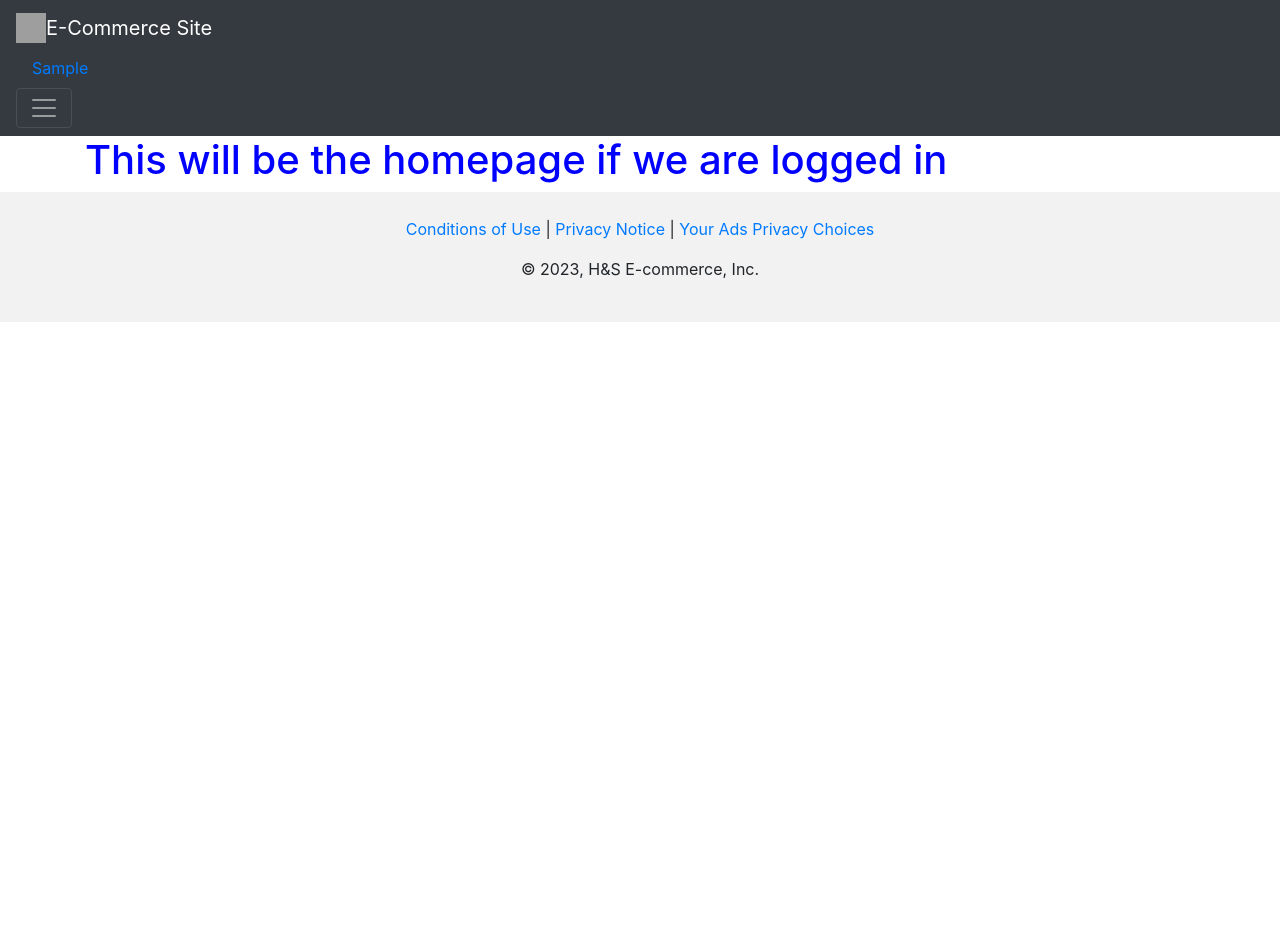
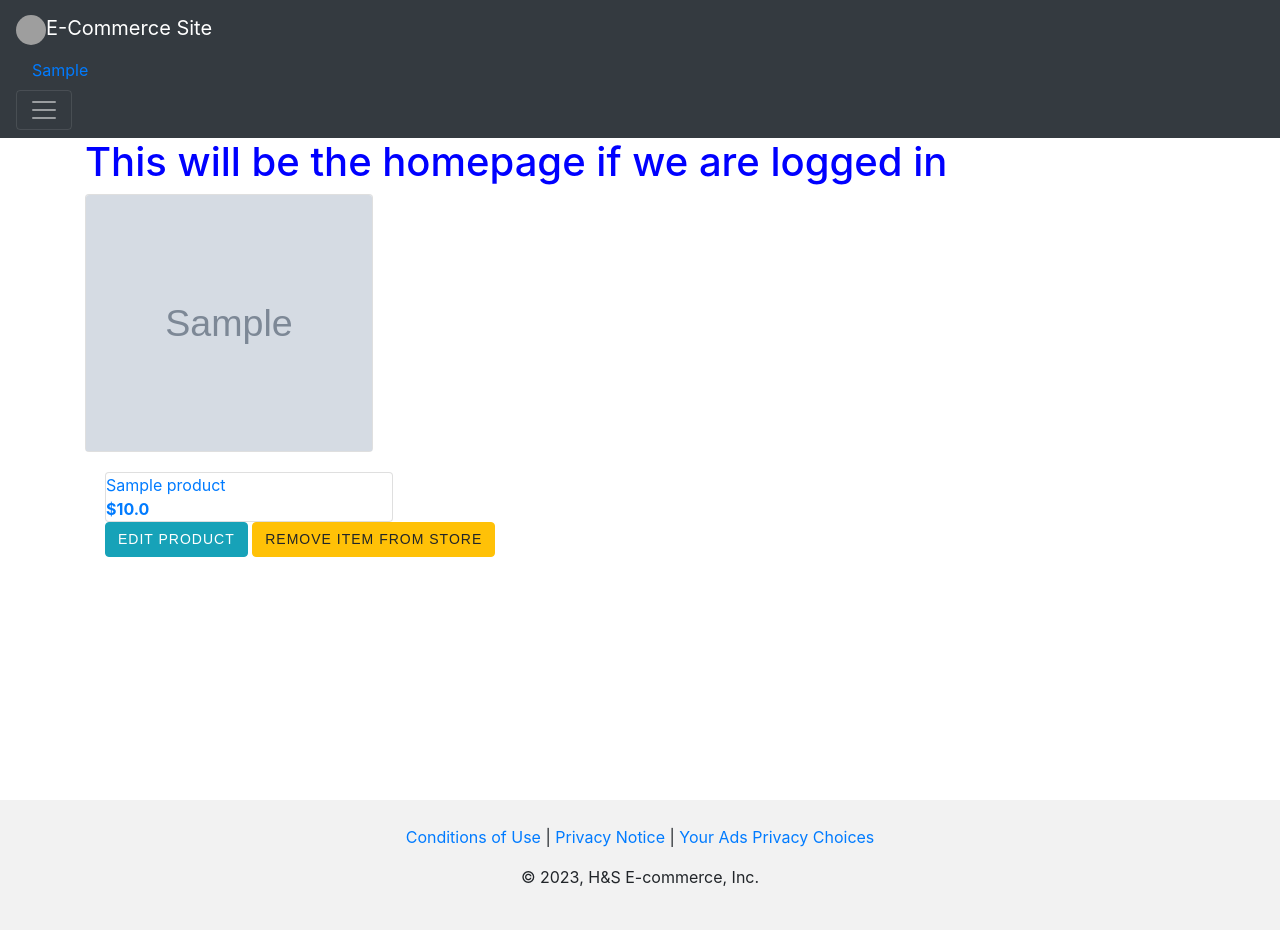
Before and after one commit to hrideshkarki/e-commerce, a Flask app: page / in a window 1280 px wide. Before the commit the page ends 322 px from the top, so only its background shows below. Run offline with Flask 3, Linux system fonts and the light colour scheme; a user stored in the database is signed in; tables that the repository leaves empty hold one stand-in row (values such as "Sample post"); grey boxes marked "Sample" are stand-in pictures; some libraries are stand-ins or nearby versions; grey boxes are pictures that could not be loaded.

Commit message:
working carousel, footer on bottom of page

```diff
--- a/app/routes.py
+++ b/app/routes.py
@@ -13,7 +13,8 @@ PRODUCT_API_KEY = os.environ.get('PRODUCT_API_KEY')
 
 @app.route('/')
 def home_page():
-    return render_template('index.html')
+    products = Product.query.all()
+    return render_template('index.html', products=products)
 
 @app.route('/profile', methods = ["GET", "POST"])
 def profile():
--- a/app/static/main.css
+++ b/app/static/main.css
@@ -2,12 +2,41 @@
 
  /* Center align the form */
 
- /* body {
-    background-image: url('/static/img/1.jpg');
+  .content-container {
+    /*background-image: url('/static/img/1.jpg');
     background-size: cover;
-    background-repeat: no-repeat;
-    height: 100vh;
-} */
+    background-repeat: no-repeat;*/
+    height: 100vh; /* This gets footer at the bottom of the page*/
+    position: relative;
+    width: 100%;
+}
+
+footer {
+  width: 100%;
+  padding-top: 10px;
+  position: absolute;
+  text-align: center;
+}
+
+/* navbar brand image*/
+.navbar-brand img{
+  border-radius: 50% 50%;
+}
+
+/* carousel*/
+#carouselExampleControls {
+  height: 40%;
+}
+
+/* images in carousel*/
+.d-block {
+  height: 350px;
+}
+
+/* Just putting it like this for now so we can see them */
+.carousel-control-prev-icon, .carousel-control-next-icon {
+  border: solid 2px;
+}
 
 form {
     display: flex;
@@ -53,7 +82,7 @@ form {
   /* login/signup button */
   .btn-primary {
     width: 19vw;
-    height: 2.3vw;
+    /*height: 2.3vw;*/
     display: inline-block;
     font-weight: 400;
     color: #fff;
@@ -87,6 +116,15 @@ form {
 
   h1 {
     color: blue;
+  }
+
+  .btn {
+    font-weight: 400;
+  }
+
+  .btn-success:hover {
+    background-color: #1a106a;
+    border-color: #180e73;
   }
 
 
--- a/app/templates/index.html
+++ b/app/templates/index.html
@@ -32,8 +32,44 @@
     {% else %}
     <h1>This will be the homepage for Guests</h1>
     <h6>Maybe some other text</h6>
+
+    <div id="carouselExampleControls" class="carousel slide" data-ride="carousel">
+      <div class="carousel-inner">
+        <div class="carousel-item active" align="center">
+          <img class="d-block" src="{{products[0].image}}" alt="First slide">
+          <div class="carousel-caption d-none d-md-block">
+            <h5 style="color:black; background-color:#ffffffaa; border-radius: 3px;">{{products[0].title}}</h5>
+          </div>
+        </div>
+        <div class="carousel-item" align="center">
+          <img class="d-block" src="{{products[1].image}}" alt="Second slide">
+          <div class="carousel-caption d-none d-md-block">
+            <h5 style="color:black; background-color:#ffffffaa; border-radius: 3px;">{{products[1].title}}</h5>
+          </div>
+        </div>
+        <div class="carousel-item" align="center">
+          <img class="d-block" src="{{products[2].image}}" alt="Third slide">
+          <div class="carousel-caption d-none d-md-block">
+            <h5 style="color:black; background-color:#ffffffaa; border-radius: 3px;">{{products[2].title}}</h5>
+          </div>
+        </div>
+      </div>
+      <a class="carousel-control-prev" data-bs-target="#carouselExampleControls" role="button" data-bs-slide="prev">
+        <span class="carousel-control-prev-icon" aria-hidden="true"></span>
+        <span class="sr-only">Previous</span>
+      </a>
+      <a class="carousel-control-next" data-bs-target="#carouselExampleControls" role="button" data-bs-slide="next">
+        <span class="carousel-control-next-icon" aria-hidden="true"></span>
+        <span class="sr-only">Next</span>
+      </a>
+    </div>
+
+    <div align="center">
     <button type="button" onclick="window.location.href='/signup'"class="btn btn-success">Sign up</button>
-    <button type="button" onclick="window.location.href='/login'"class="btn btn-success">Login</button>
+    <button type="button" onclick="window.location.href='/login'"class="btn btn-primary" style="height: 36px; width: 100px;">Login</button>
+    </div>
     {% endif %}
 </div>
 {% endblock %}
+
+<script src="https://cdn.jsdelivr.net/npm/bootstrap@5.0.0-beta2/dist/js/bootstrap.bundle.min.js" integrity="sha384-b5kHyXgcpbZJO/tY9Ul7kGkf1S0CWuKcCD38l8YkeH8z8QjE0GmW1gYU5S9FOnJ0" crossorigin="anonymous"></script>
--- a/app/templates/nav.html
+++ b/app/templates/nav.html
@@ -5,7 +5,7 @@
   <body>
     <nav class="navbar navbar-expand-xxl navbar-dark bg-dark">
       <div class="nav-items-shown">
-        <a class="navbar-brand" href="/"><img src="{{ url_for('static', filename='img/1.jpg') }}" width="30" height="30" class="d-inline-block align-top" alt=""><span>E-Commerce Site</span></a>
+        <a class="navbar-brand d-inline-block align-top" href="/"><img src="{{ url_for('static', filename='img/1.jpg') }}" width="30" height="30" alt=""><span>E-Commerce Site</span></a>
         <!-- we can change the image later - h -->
         {% if current_user.is_authenticated %}
         <div class="user-profile-icons">
--- a/app/templates/profile.html
+++ b/app/templates/profile.html
@@ -1,6 +1,7 @@
 {% extends 'base.html' %}
 
 {% block content %}
+<div class="container"align = "center" style="height:100%;">
 <h1 align = "center">Profile</h1>
 <div align = "center">
     <span>Name: {{current_user.first_name}} {{current_user.last_name}} </span><br>
@@ -8,5 +9,6 @@
     <span>Email: {{current_user.email}} </span><br>
     <button type="button" onclick="window.location.href='/edit-profile'"class="btn btn-success">Edit Profile</button>
 </div>
+</div>
 
 {% endblock %}
--- a/app/templates/single-product.html
+++ b/app/templates/single-product.html
@@ -5,7 +5,7 @@
   <h1>Product Page</h1>
   <div class="row">
     <div class="col-md-4 mb-3">
-      <img src="{{p.image}}" class="card-img-top" alt="...">
+      <img src="{{p.image}}" class="card-img-top" alt="..." style="height:100%;">
     </div>
     <div class="col-md-4 mb-3">
       <h5 class="card-title">{{p.title}}</h5>
@@ -19,7 +19,7 @@
       <a class="card-text btn btn-info" href="/edit-product/{{p.id}}">Edit Product</a>
       <a class="card-text btn btn-warning" href="/remove-item/{{p.id}}">Remove item from store</a>
       {% elif p.in_cart %}
-      <a class="card-text btn btn-warning" href="/remove-from-cart/{{p.id}}"><i class="fas fa-shopping-cart"></i> Added to cart</a>
+      <a class="card-text btn btn-warning" href="/remove-from-cart/{{p.id}}"><i class="fas fa-shopping-cart"></i> Remove from cart</a>
       {% else %}
       <a class="card-text btn btn-primary" href="/add-to-cart/{{ p.id }}"><i class="fas fa-shopping-cart"></i> Add to cart</a>
       {% endif %}
--- a/requirements.txt
+++ b/requirements.txt
@@ -1,4 +1,6 @@
 alembic==1.10.3
+certifi==2022.12.7
+charset-normalizer==3.1.0
 click==8.1.3
 dnspython==2.3.0
 email-validator==2.0.0.post2
@@ -16,8 +18,10 @@ Mako==1.2.4
 MarkupSafe==2.1.2
 psycopg2-binary==2.9.6
 python-dotenv==1.0.0
+requests==2.28.2
 SQLAlchemy==2.0.9
 typing_extensions==4.5.0
+urllib3==1.26.15
 Werkzeug==2.2.3
 WTForms==3.0.1
 zipp==3.15.0
```
Also changed, not shown: 1 other file.
